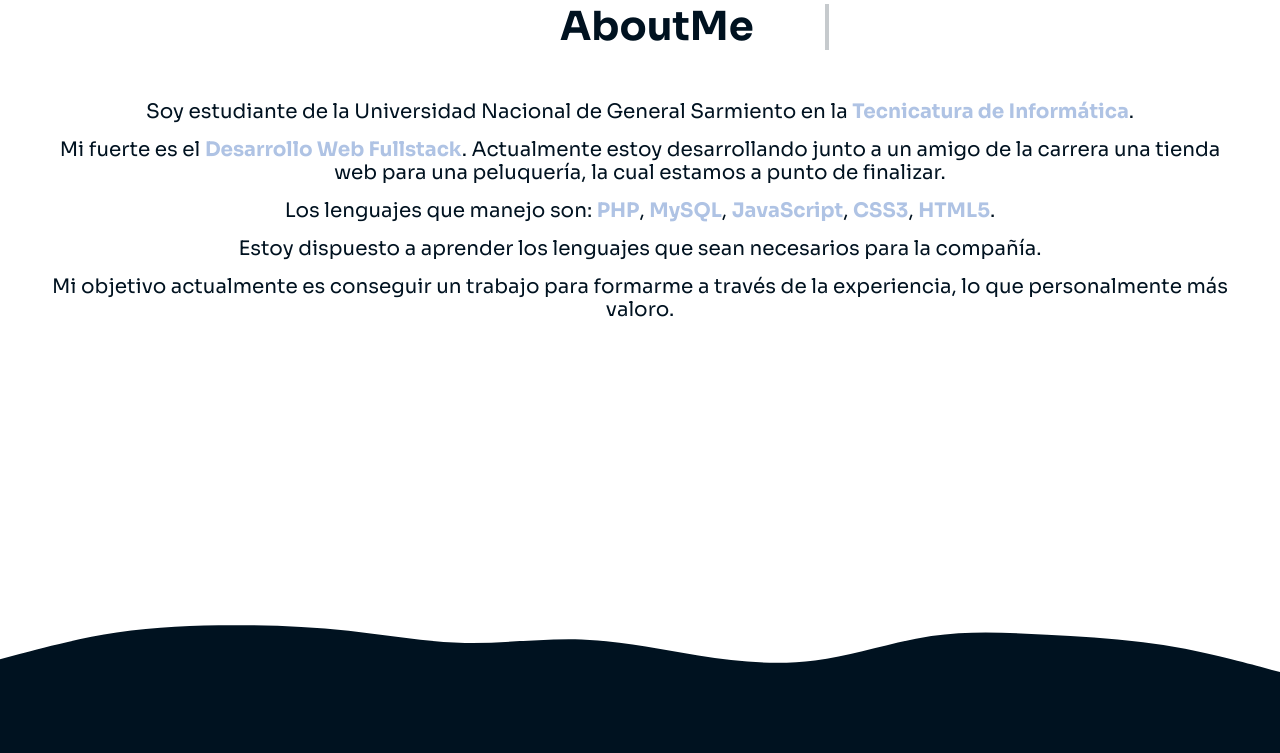
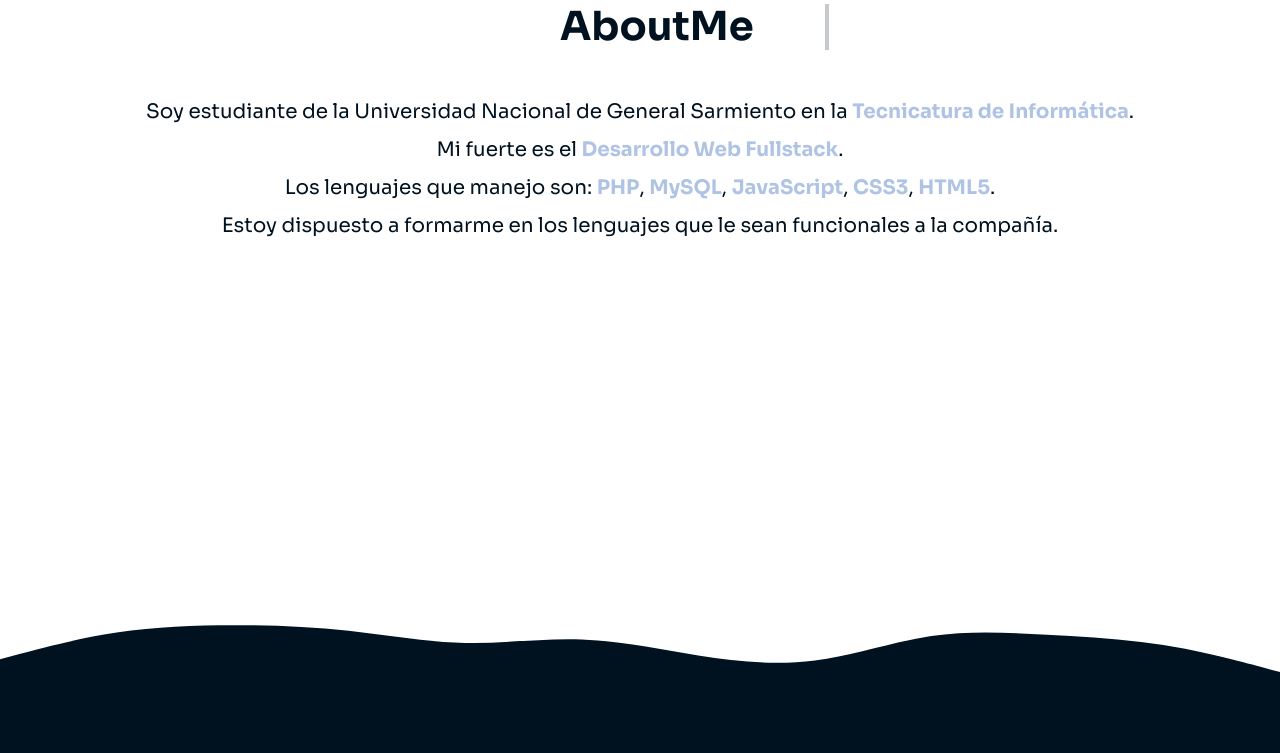
Before and after one commit to BacconSebastian/BacconSebastian, a plain HTML site: page index.html in a window 1280 px wide. Shown: the part 1900-2653 px from the top of the page. Drawn offline with Linux system fonts and the light colour scheme.

Commit message:
Arreglo texto

```diff
--- a/index.html
+++ b/index.html
@@ -64,10 +64,9 @@
                 </div>
             </div>
             <p>Soy estudiante de la Universidad Nacional de General Sarmiento en la <span>Tecnicatura de Informática</span>.</p>
-            <p>Mi fuerte es el <span>Desarrollo Web Fullstack</span>. Actualmente estoy desarrollando junto a un amigo de la carrera una tienda web para una peluquería, la cual estamos a punto de finalizar.</p>
+            <p>Mi fuerte es el <span>Desarrollo Web Fullstack</span>.</p>
             <p>Los lenguajes que manejo son: <span>PHP</span>, <span>MySQL</span>, <span>JavaScript</span>, <span>CSS3</span>, <span>HTML5</span>.</p>
-            <p>Estoy dispuesto a aprender los lenguajes que sean necesarios para la compañía.</p>
-            <p>Mi objetivo actualmente es conseguir un trabajo para formarme a través de la experiencia, lo que personalmente más valoro.</p>
+            <p>Estoy dispuesto a formarme en los lenguajes que le sean funcionales a la compañía.</p>
         </div>
 
         <div class="projects" id="IDprojects">
```
